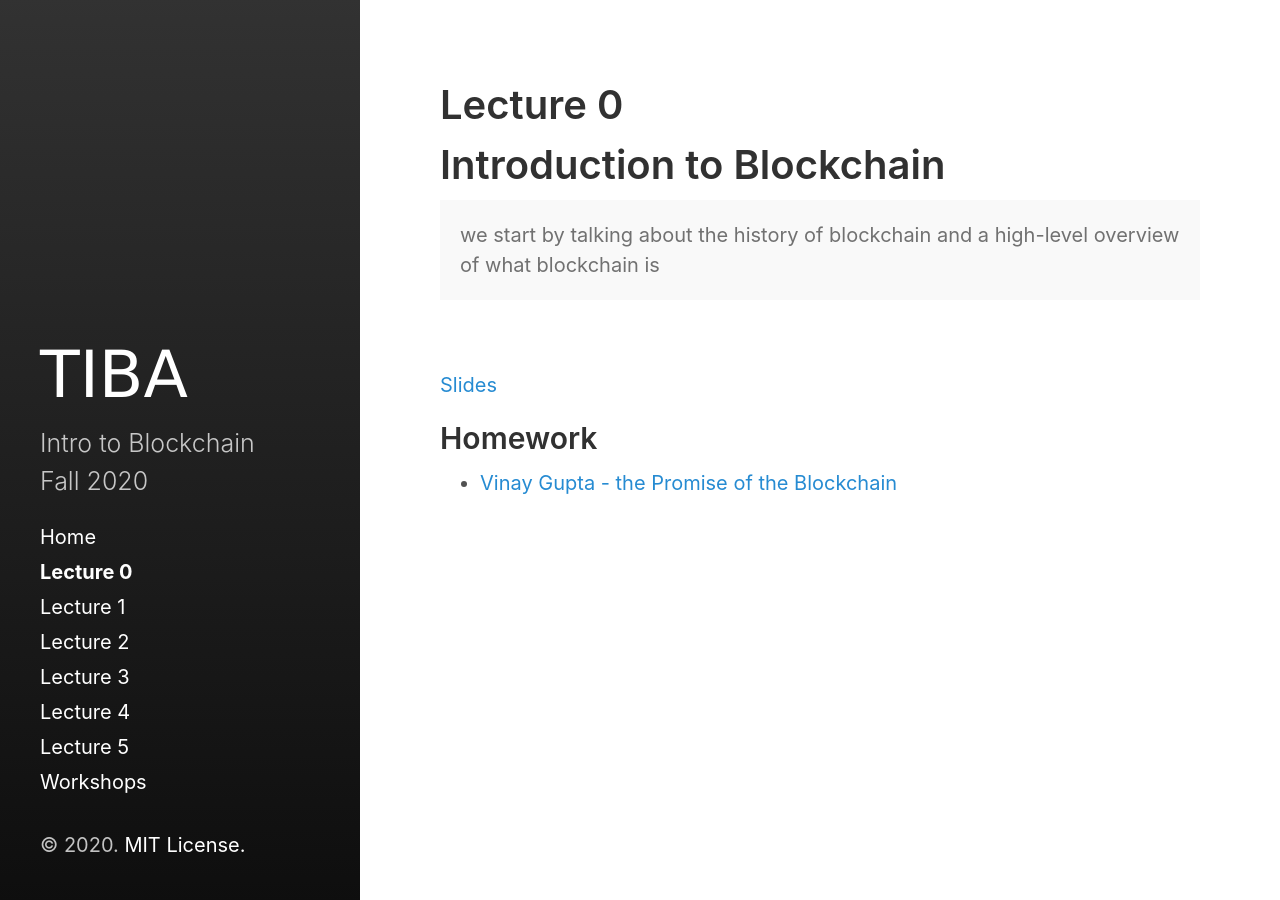
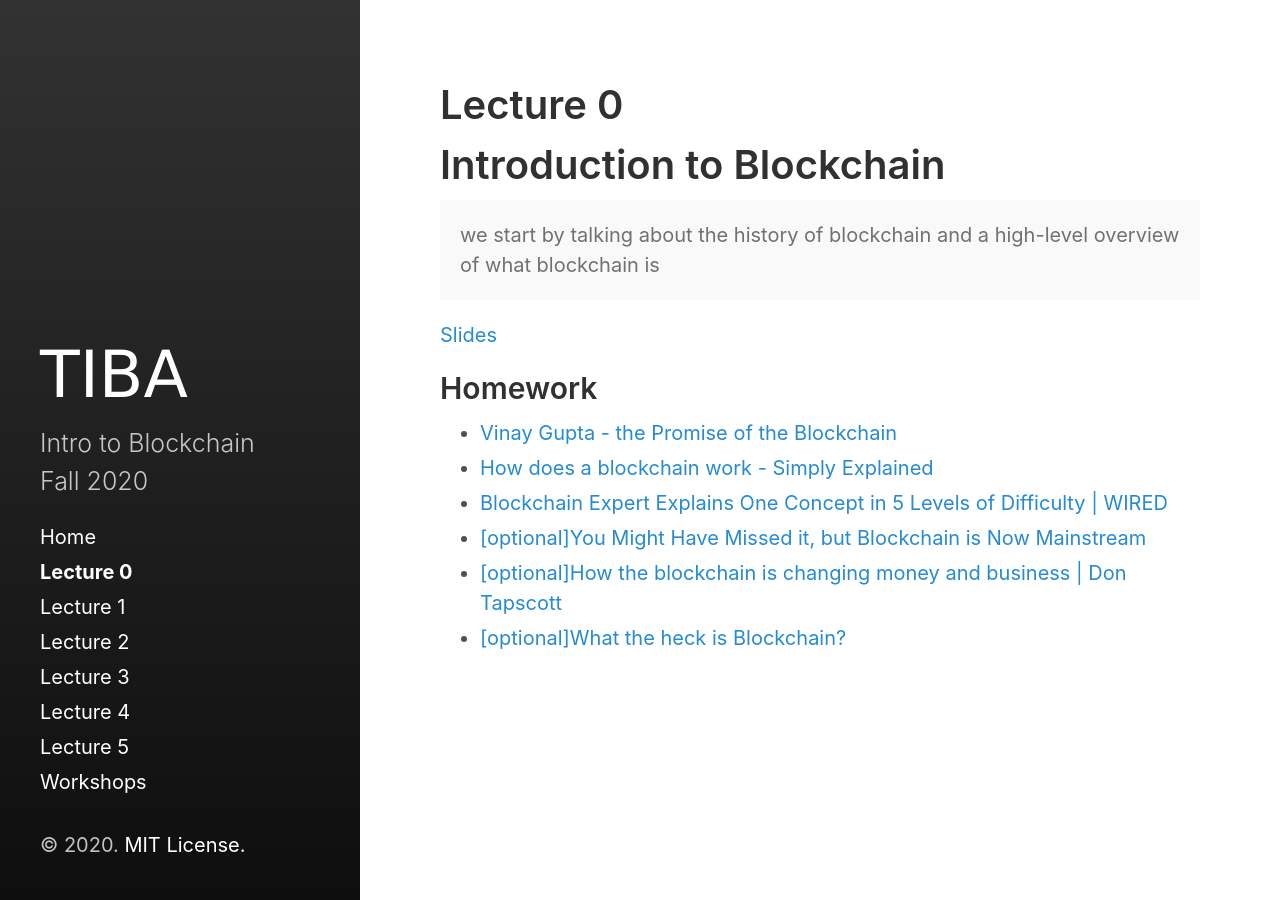
Before and after one commit to SamT6/ItBf20, a Jekyll site: the page built from lecture0.md, in a window 1280 px wide. Built offline with Jekyll 4.4.1, drawn with Linux system fonts in a browser that asks for light colours.

Commit message:
lecture0

```diff
--- a/lecture0.md
+++ b/lecture0.md
@@ -9,9 +9,12 @@ description: Introduction to Blockchain
   we start by talking about the history of blockchain and a high-level overview of what blockchain is
 </p>
 
-<br/>
-
-<a href="lectures/Lecture3_Distributed_Consensus_Algorithm.pdf">Slides</a>
+<a href="lectures/TIBA_ItB_f20_lec0.pdf">Slides</a>
 
 ## Homework
 * <a href="https://vimeo.com/161183966">Vinay Gupta - the Promise of the Blockchain</a>
+* <a href="https://www.youtube.com/watch?v=SSo_EIwHSd4">How does a blockchain work - Simply Explained</a>
+* <a href="https://www.youtube.com/watch?v=hYip_Vuv8J0">Blockchain Expert Explains One Concept in 5 Levels of Difficulty | WIRED</a>
+* <a href="https://www.youtube.com/watch?v=_3gbo_NinT0">[optional]You Might Have Missed it, but Blockchain is Now Mainstream</a>
+* <a href="https://www.youtube.com/watch?v=Pl8OlkkwRpc">[optional]How the blockchain is changing money and business | Don Tapscott</a>
+* <a href="https://medium.com/@samuel_tang/what-the-heck-is-blockchain-b2ef77dbdac3">[optional]What the heck is Blockchain?</a>
```
